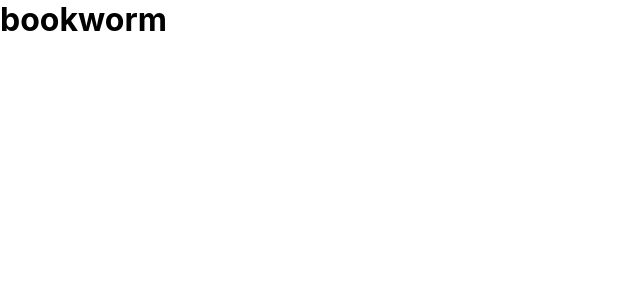
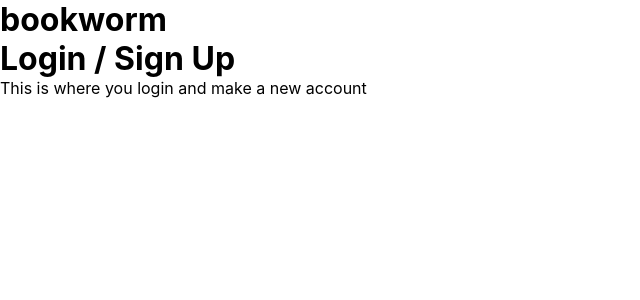
Before and after one commit to armonluck/bookworm-client, a React (Create React App) app: page /login in a window 1280 px wide. Shown: the top 300 px of the page, without its empty margins (0-640 px from the left). Built offline with nearby package versions, Linux system fonts and the light colour scheme.

Commit message:
Adding component files to help plan client structure and adding barebones login placeholder

```diff
--- a/src/App.jsx
+++ b/src/App.jsx
@@ -1,23 +1,24 @@
 import { BrowserRouter, Routes, Route } from 'react-router-dom';
+import Login from './components/Login/Login';
 import './App.scss';
 
 function App() {
   return (
     <BrowserRouter>
+      <div>
+        <h1>bookworm</h1>
+      </div>
+
       <Routes>
         <Route path='/' element='' />
         <Route path='/home' element='' />
         <Route path='/about' element='' />
         <Route path='/contact' element='' />
-        <Route path='/login' element='' />
+        <Route path='/login' element={ <Login />} />
         <Route path='/profile' element='' />
         <Route path='/messages' element='' />
         <Route path='/browse' element='' />
       </Routes>
-
-      <div>
-        <h1>bookworm</h1>
-      </div>
     </BrowserRouter>
   );
 }
--- /dev/null
+++ b/src/components/Login/Login.jsx
@@ -0,0 +1,12 @@
+import './Login.scss';
+
+function Login () {
+    return (
+        <div>
+            <h1>Login / Sign Up</h1>
+            <p>This is where you login and make a new account</p>
+        </div>
+    )
+}
+
+export default Login;
```
Also changed, not shown: src/components/Header/Header.jsx (added, +11 -0 lines), src/components/Header/Header.scss (added), src/components/Login/Login.scss (added).
